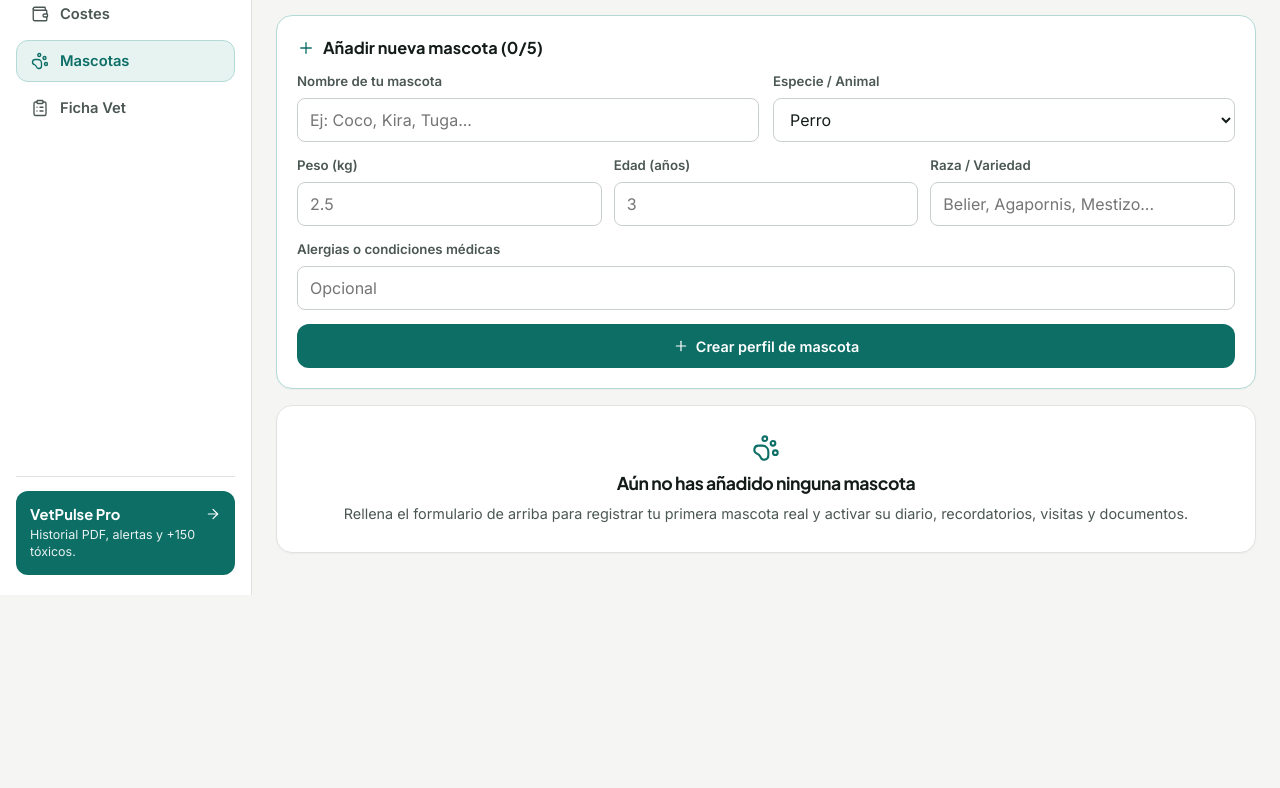
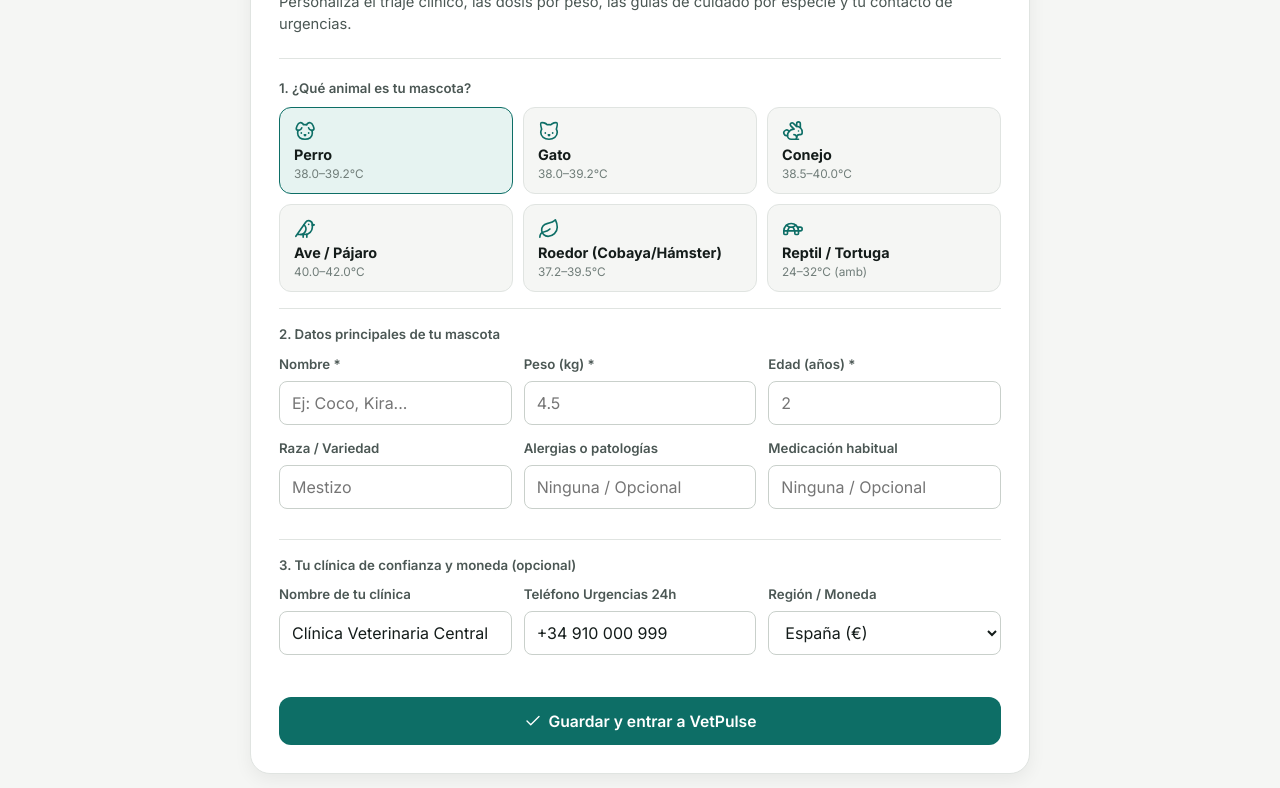
Before and after one commit to ierikcraft/VetPulse, a website built with Vite: page index.html in a window 1280 px wide. Shown: the part 205-993 px from the top of the page. Before the commit the page ends 822 px from the top, so only its background shows below. Built offline with nearby package versions, Linux system fonts and the light colour scheme.

Commit message:
Add initial onboarding setup screen for configuring real pet and vet preferences

```diff
--- a/src/main.js
+++ b/src/main.js
@@ -24,6 +24,7 @@ import { renderPetsView } from './views/petsView.js';
 import { renderBriefView, buildBriefPlainText } from './views/briefView.js';
 import { renderProModal } from './views/proModal.js';
 import { renderEmergencyModal } from './views/emergencyModal.js';
+import { renderSetupView } from './views/setupView.js';
 
 const NAV_ITEMS = [
   { id: 'triage', icon: 'stethoscope', key: 'navTriage' },
@@ -72,6 +73,15 @@ function render() {
   if (!appEl) return;
 
   document.documentElement.setAttribute('data-theme', state.darkMode ? 'dark' : 'light');
+
+  if (state.pets.length === 0) {
+    appEl.innerHTML = `
+      ${renderSetupView(state)}
+      ${toastMessage ? `<div class="toast" role="status">${escapeHtml(toastMessage)}</div>` : ''}
+    `;
+    return;
+  }
+
   const petIcon = speciesIcon(activePet.species, 16);
 
   appEl.innerHTML = `
@@ -406,6 +416,21 @@ appRoot.addEventListener('click', async (e) => {
       setState({ costDraft: { ...state.costDraft, petSize: target.dataset.size } });
       break;
     }
+    case 'select-setup-species': {
+      const sp = target.dataset.species;
+      state.setupDraftSpecies = sp;
+      const hidden = document.getElementById('setup-species-input');
+      if (hidden) hidden.value = sp;
+      document.querySelectorAll('.setup-species-tile').forEach((btn) => {
+        const isCurrent = btn.dataset.species === sp;
+        btn.classList.toggle('active', isCurrent);
+        btn.setAttribute('aria-pressed', String(isCurrent));
+      });
+      const spMeta = SPECIES_LIST.find((s) => s.id === sp) || SPECIES_LIST[0];
+      const breedInput = document.getElementById('setup-pet-breed');
+      if (breedInput) breedInput.placeholder = spMeta.defaultBreed[state.lang] || spMeta.defaultBreed.es;
+      break;
+    }
     case 'select-care-species': {
       setState({ careGuideSpecies: target.dataset.species });
       break;
@@ -659,6 +684,63 @@ appRoot.addEventListener('submit', (e) => {
     );
     setState({ pets: updatedPets });
     showToast(isEs ? 'Recordatorio añadido' : 'Reminder added');
+  } else if (action === 'submit-setup') {
+    const name = String(fd.get('name') || '').trim();
+    const rawSpecies = String(fd.get('species') || state.setupDraftSpecies || 'dog');
+    const spMeta = SPECIES_LIST.find((s) => s.id === rawSpecies) || SPECIES_LIST[0];
+    const species = spMeta.id;
+    const weightKg = parseFloat(fd.get('weightKg'));
+    const ageYears = parseInt(fd.get('ageYears'), 10);
+    const breed = String(fd.get('breed') || '').trim() || spMeta.defaultBreed[state.lang] || spMeta.defaultBreed.es;
+    const allergies = String(fd.get('allergies') || '').trim();
+    const meds = String(fd.get('meds') || '').trim();
+    const clinicName = String(fd.get('clinicName') || '').trim() || state.vetContacts.clinicName;
+    const erPhone = String(fd.get('erPhone') || '').trim() || state.vetContacts.erPhone;
+    const regionId = String(fd.get('regionId') || state.costDraft.regionId || 'ES');
+
+    if (!name || !Number.isFinite(weightKg) || weightKg <= 0 || !Number.isFinite(ageYears) || ageYears < 0) {
+      showToast(isEs ? 'Revisa el nombre, peso y edad de tu mascota' : 'Check your pet’s name, weight, and age');
+      return;
+    }
+
+    const ageGroup = ageYears < 1 ? 'puppy' : ageYears >= 8 ? 'senior' : 'adult';
+    const petSize = weightKg < 10 ? 'small' : weightKg > 25 ? 'large' : 'medium';
+    const newId = `pet_${Date.now()}`;
+    const today = new Date().toISOString().slice(0, 10);
+    const newPet = {
+      id: newId,
+      name,
+      species,
+      breed,
+      ageYears,
+      ageGroup,
+      weightKg,
+      allergies: allergies || (isEs ? 'Ninguna conocida' : 'None known'),
+      meds: meds || (isEs ? 'Ninguna' : 'None'),
+      weights: [{ date: today, kg: weightKg }],
+      logs: [],
+      reminders: [],
+      vetVisits: [],
+      documents: [],
+    };
+
+    setState({
+      pets: [newPet],
+      activePetId: newId,
+      activeTab: 'triage',
+      careGuideSpecies: null,
+      vetContacts: {
+        ...state.vetContacts,
+        clinicName,
+        erPhone,
+      },
+      costDraft: {
+        ...state.costDraft,
+        regionId,
+        petSize,
+      },
+    });
+    showToast(isEs ? `¡Perfil de ${name} configurado!` : `${name}’s profile is ready!`);
   } else if (action === 'submit-pet') {
     if (state.pets.length >= MAX_PETS) {
       showToast(isEs ? `Máximo de ${MAX_PETS} mascotas alcanzado` : `Maximum of ${MAX_PETS} pets reached`);
--- a/src/state/store.js
+++ b/src/state/store.js
@@ -17,8 +17,9 @@ export function getDefaultState() {
   return {
     lang: 'es',
     darkMode: false,
-    activeTab: 'pets',
+    activeTab: 'triage',
     activePetId: null,
+    setupDraftSpecies: 'dog',
     isPro: false,
     showProModal: false,
     showEmergencyModal: false,
--- a/src/styles/main.css
+++ b/src/styles/main.css
@@ -1178,3 +1178,125 @@ textarea.form-control {
     padding: 0;
   }
 }
+
+/* Native Setup / Onboarding Screen */
+.setup-screen {
+  min-height: 100vh;
+  background: var(--bg-canvas);
+  display: flex;
+  flex-direction: column;
+  align-items: center;
+  padding: 16px 16px calc(32px + env(safe-area-inset-bottom));
+}
+
+.setup-topbar {
+  width: 100%;
+  max-width: 780px;
+  display: flex;
+  align-items: center;
+  justify-content: space-between;
+  padding: 8px 4px 18px;
+}
+
+.setup-card {
+  width: 100%;
+  max-width: 780px;
+  background: var(--bg-surface);
+  border: 1px solid var(--border-subtle);
+  border-radius: var(--radius-xl);
+  padding: 28px;
+  box-shadow: var(--shadow-md);
+  animation: fadeSlideUp 0.2s ease-out;
+}
+
+.setup-header {
+  margin-bottom: 22px;
+}
+
+.setup-step-pill {
+  display: inline-flex;
+  align-items: center;
+  gap: 6px;
+  background: var(--primary-soft);
+  color: var(--primary);
+  font-size: 0.76rem;
+  font-weight: 700;
+  padding: 5px 12px;
+  border-radius: 999px;
+  margin-bottom: 10px;
+}
+
+.setup-header h1 {
+  font-size: 1.55rem;
+  font-weight: 800;
+  margin-bottom: 6px;
+}
+
+.setup-header p {
+  margin: 0;
+  color: var(--text-secondary);
+  font-size: 0.92rem;
+}
+
+.setup-section {
+  padding: 16px 0;
+  border-top: 1px solid var(--border-subtle);
+}
+
+.setup-species-grid {
+  display: grid;
+  grid-template-columns: repeat(3, minmax(0, 1fr));
+  gap: 10px;
+  margin-top: 8px;
+}
+
+.setup-species-tile {
+  display: flex;
+  flex-direction: column;
+  align-items: flex-start;
+  gap: 4px;
+  padding: 12px 14px;
+  border-radius: var(--radius-md);
+  border: 1.5px solid var(--border-subtle);
+  background: var(--bg-canvas);
+  color: var(--text-primary);
+  cursor: pointer;
+  text-align: left;
+  transition: all 0.15s ease;
+}
+
+.setup-species-tile:hover {
+  border-color: var(--primary);
+}
+
+.setup-species-tile.active {
+  background: var(--primary-soft);
+  border-color: var(--primary);
+}
+
+.setup-species-icon {
+  color: var(--primary);
+}
+
+.setup-species-name {
+  font-weight: 700;
+  font-size: 0.9rem;
+}
+
+.setup-species-vitals {
+  font-size: 0.74rem;
+  color: var(--text-muted);
+}
+
+.setup-actions {
+  padding-top: 12px;
+}
+
+@media (max-width: 767px) {
+  .setup-card {
+    padding: 20px 16px;
+  }
+  .setup-species-grid {
+    grid-template-columns: repeat(2, minmax(0, 1fr));
+  }
+}
--- /dev/null
+++ b/src/views/setupView.js
@@ -0,0 +1,146 @@
+import { SPECIES_LIST, COST_REGIONS } from '../data/clinicalData.js';
+import { escapeHtml } from '../state/store.js';
+import { icon, speciesIcon } from '../utils/icons.js';
+
+export function renderSetupView(state) {
+  const { lang, vetContacts, costDraft } = state;
+  const isEs = lang === 'es';
+  const selectedSpecies = state.setupDraftSpecies || 'dog';
+  const spMeta = SPECIES_LIST.find((s) => s.id === selectedSpecies) || SPECIES_LIST[0];
+
+  return `
+    <div id="setup-screen" class="setup-screen">
+      <div class="setup-topbar">
+        <div style="display:flex; align-items:center; gap:10px;">
+          <img src="/icon.jpg" alt="VetPulse" style="width:36px; height:36px; border-radius:10px; object-fit:cover; border:1px solid var(--border-subtle);" />
+          <div>
+            <div class="brand-title" style="font-size:1.08rem;">VetPulse</div>
+            <div style="font-size:0.75rem; color:var(--text-muted);">${isEs ? 'Configuración inicial' : 'Initial Setup'}</div>
+          </div>
+        </div>
+        <div style="display:flex; align-items:center; gap:8px;">
+          <button
+            type="button"
+            id="btn-setup-theme"
+            class="icon-btn"
+            data-action="toggle-theme"
+            aria-label="Toggle dark mode"
+          >
+            ${state.darkMode ? icon('sun', 16) : icon('moon', 16)}
+          </button>
+          <button type="button" id="btn-setup-lang" class="lang-toggle" data-action="toggle-lang">
+            ${lang === 'es' ? 'ES / EN' : 'EN / ES'}
+          </button>
+        </div>
+      </div>
+
+      <div class="setup-card">
+        <div class="setup-header">
+          <span class="setup-step-pill">
+            ${icon('paw', 14)}
+            <span>${isEs ? 'Paso único · Tu mascota real' : 'Single step · Your real pet'}</span>
+          </span>
+          <h1 id="setup-heading">${isEs ? 'Configura el perfil de tu mascota' : 'Set up your pet’s profile'}</h1>
+          <p>${
+            isEs
+              ? 'Personaliza el triaje clínico, las dosis por peso, las guías de cuidado por especie y tu contacto de urgencias.'
+              : 'Personalize clinical triage, weight-based doses, species care guides, and your emergency vet contact.'
+          }</p>
+        </div>
+
+        <form id="form-initial-setup" data-action="submit-setup">
+          <input type="hidden" id="setup-species-input" name="species" value="${escapeHtml(selectedSpecies)}" />
+
+          <div class="setup-section">
+            <label class="form-label">${isEs ? '1. ¿Qué animal es tu mascota?' : '1. What species is your pet?'}</label>
+            <div class="setup-species-grid" role="radiogroup" aria-label="${isEs ? 'Especie' : 'Species'}">
+              ${SPECIES_LIST.map((sp) => {
+                const active = sp.id === selectedSpecies;
+                return `
+                  <button
+                    type="button"
+                    id="setup-sp-${sp.id}"
+                    class="setup-species-tile ${active ? 'active' : ''}"
+                    data-action="select-setup-species"
+                    data-species="${sp.id}"
+                    aria-pressed="${active}"
+                  >
+                    <span class="setup-species-icon">${speciesIcon(sp.id, 22)}</span>
+                    <span class="setup-species-name">${escapeHtml(sp.label[lang])}</span>
+                    <span class="setup-species-vitals">${escapeHtml(sp.normalTemp)}</span>
+                  </button>
+                `;
+              }).join('')}
+            </div>
+          </div>
+
+          <div class="setup-section">
+            <label class="form-label" style="margin-bottom:10px; display:block;">
+              ${isEs ? '2. Datos principales de tu mascota' : '2. Your pet’s main details'}
+            </label>
+            <div class="grid-3">
+              <div class="form-group">
+                <label class="form-label" for="setup-pet-name">${isEs ? 'Nombre *' : 'Name *'}</label>
+                <input id="setup-pet-name" name="name" type="text" class="form-control" required placeholder="${isEs ? 'Ej: Coco, Kira...' : 'E.g. Coco, Kira...'}" />
+              </div>
+              <div class="form-group">
+                <label class="form-label" for="setup-pet-weight">${isEs ? 'Peso (kg) *' : 'Weight (kg) *'}</label>
+                <input id="setup-pet-weight" name="weightKg" type="number" step="0.01" min="0.02" class="form-control" required placeholder="4.5" />
+              </div>
+              <div class="form-group">
+                <label class="form-label" for="setup-pet-age">${isEs ? 'Edad (años) *' : 'Age (years) *'}</label>
+                <input id="setup-pet-age" name="ageYears" type="number" step="1" min="0" max="60" class="form-control" required placeholder="2" />
+              </div>
+            </div>
+
+            <div class="grid-3">
+              <div class="form-group">
+                <label class="form-label" for="setup-pet-breed">${isEs ? 'Raza / Variedad' : 'Breed / Variety'}</label>
+                <input id="setup-pet-breed" name="breed" type="text" class="form-control" placeholder="${escapeHtml(spMeta.defaultBreed[lang])}" />
+              </div>
+              <div class="form-group">
+                <label class="form-label" for="setup-pet-allergies">${isEs ? 'Alergias o patologías' : 'Allergies / conditions'}</label>
+                <input id="setup-pet-allergies" name="allergies" type="text" class="form-control" placeholder="${isEs ? 'Ninguna / Opcional' : 'None / Optional'}" />
+              </div>
+              <div class="form-group">
+                <label class="form-label" for="setup-pet-meds">${isEs ? 'Medicación habitual' : 'Current medication'}</label>
+                <input id="setup-pet-meds" name="meds" type="text" class="form-control" placeholder="${isEs ? 'Ninguna / Opcional' : 'None / Optional'}" />
+              </div>
+            </div>
+          </div>
+
+          <div class="setup-section">
+            <label class="form-label" style="margin-bottom:10px; display:block;">
+              ${isEs ? '3. Tu clínica de confianza y moneda (opcional)' : '3. Preferred clinic & currency (optional)'}
+            </label>
+            <div class="grid-3">
+              <div class="form-group">
+                <label class="form-label" for="setup-clinic-name">${isEs ? 'Nombre de tu clínica' : 'Clinic name'}</label>
+                <input id="setup-clinic-name" name="clinicName" type="text" class="form-control" value="${escapeHtml(vetContacts.clinicName)}" />
+              </div>
+              <div class="form-group">
+                <label class="form-label" for="setup-er-phone">${isEs ? 'Teléfono Urgencias 24h' : '24h ER Phone'}</label>
+                <input id="setup-er-phone" name="erPhone" type="tel" class="form-control" value="${escapeHtml(vetContacts.erPhone)}" />
+              </div>
+              <div class="form-group">
+                <label class="form-label" for="setup-region">${isEs ? 'Región / Moneda' : 'Region / Currency'}</label>
+                <select id="setup-region" name="regionId" class="form-control">
+                  ${COST_REGIONS.map(
+                    (r) => `<option value="${r.id}" ${r.id === costDraft.regionId ? 'selected' : ''}>${escapeHtml(r.label[lang])}</option>`
+                  ).join('')}
+                </select>
+              </div>
+            </div>
+          </div>
+
+          <div class="setup-actions">
+            <button type="submit" id="btn-complete-setup" class="btn btn-primary btn-block" style="min-height:48px; font-size:0.98rem;">
+              ${icon('check', 18)}
+              <span>${isEs ? 'Guardar y entrar a VetPulse' : 'Save & enter VetPulse'}</span>
+            </button>
+          </div>
+        </form>
+      </div>
+    </div>
+  `;
+}
```
